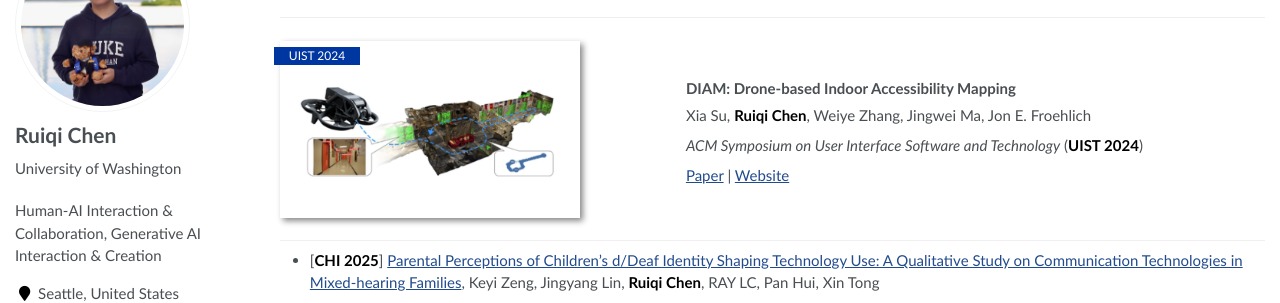
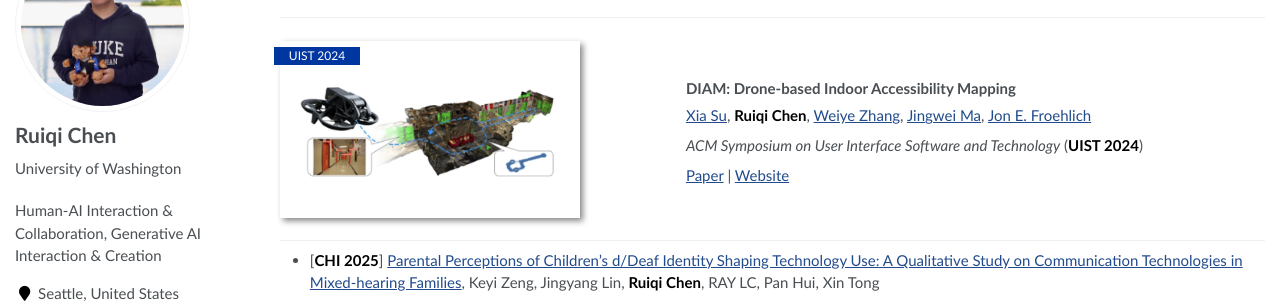
Before and after one commit to Ruiqi-Chen-0216/Ruiqi-Chen-0216.github.io, a Jekyll site: the page built from _pages/home.md, in a window 1280 px wide and 900 px high, scrolled down 593 px. Shown: the part 154-457 px from the top of the window. Built offline with Jekyll 4.4.1, drawn with Linux system fonts in a browser that asks for light colours; some web fonts are replaced; some of the changed lines change nothing that is shown.

Commit message:
Update home.md

```diff
--- a/_pages/home.md
+++ b/_pages/home.md
@@ -37,7 +37,7 @@ My research interests lie primarily at the intersection of Human-Computer Intera
 
 ### Immersive Biography: Supporting Intercultural Empathy and Understanding for Displaced Cultural Objects in Virtual Reality
 
-Ke Zhao, **Ruiqi Chen**, Xiaziyu Zhang, Chenxi Wang, Siling Chen, Xiaoguang Wang, Yujue Wang, <a href="https://scholar.google.ca/citations?user=XIM08ZwAAAAJ&hl=en" class="author">Xin Tong</a>
+Ke Zhao, **Ruiqi Chen**, Xiaziyu Zhang, Chenxi Wang, Siling Chen, Xiaoguang Wang, Yujue Wang, <a href="https://scholar.google.ca/citations?user=XIM08ZwAAAAJ&hl=en">Xin Tong</a>
 
 *ACM CHI Conference on Human Factors in Computing Systems* (**CHI2025**)
 
@@ -52,7 +52,12 @@ Ke Zhao, **Ruiqi Chen**, Xiaziyu Zhang, Chenxi Wang, Siling Chen, Xiaoguang Wang
 
 ### DIAM: Drone-based Indoor Accessibility Mapping
 
-Xia Su, **Ruiqi Chen**, Weiye Zhang, Jingwei Ma, Jon E. Froehlich
+<a href="https://xiasu.github.io/">Xia Su</a>,
+**Ruiqi Chen**,
+<a href="https://makeabilitylab.cs.washington.edu/member/richardweiyezhang/">Weiye Zhang</a>,
+<a href="https://jingweim.github.io/">Jingwei Ma</a>,
+<a href="https://jonfroehlich.github.io/">Jon E. Froehlich</a>
+
 
 *ACM Symposium on User Interface Software and Technology* (**UIST 2024**)
 
```
